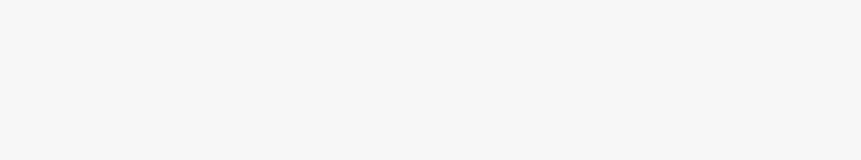
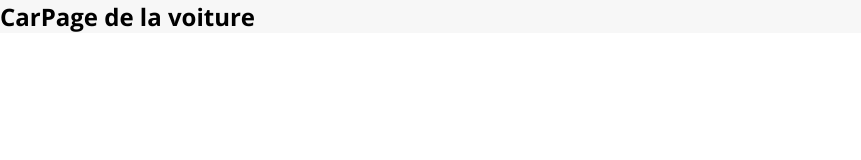
Before and after one commit to romainniamor/HorizonCar, a React (Vite) app: page /car/1 in a window 1280 px wide. Shown: the top 160 px of the page, without its empty margins (0-861 px from the left). Built offline with nearby package versions, Linux system fonts and the light colour scheme; the HTML template or start-up script is replaced by a standard one.

Commit message:
🚧 F15: CarPage > add route to CarPage

```diff
--- a/src/App.tsx
+++ b/src/App.tsx
@@ -2,12 +2,14 @@ import "./App.css";
 import { Routes, Route } from "react-router-dom";
 import MainPage from "./components/pages/main/MainPage";
 import ErrorPage from "./components/pages/error/ErrorPage";
+import CarPage from "./components/pages/car/CarPage";
 
 function App() {
   return (
     <>
       <Routes>
         <Route path="/" element={<MainPage />} />
+        <Route path="/car/:id" element={<CarPage />} />
         <Route path="*" element={<ErrorPage />} />
       </Routes>
     </>
--- /dev/null
+++ b/src/components/pages/car/CarPage.tsx
@@ -0,0 +1,18 @@
+import styled from "styled-components";
+import { theme } from "../../../theme";
+
+export default function CarPage() {
+  return (
+    <CarPageStyled>
+      <h2>CarPage de la voiture</h2>
+    </CarPageStyled>
+  );
+}
+
+const CarPageStyled = styled.div`
+  width: 100%;
+  height: 100%;
+  display: flex;
+  flex-direction: column;
+  background-color: ${theme.colors.background_white};
+`;
--- a/src/components/pages/main/MainPage.tsx
+++ b/src/components/pages/main/MainPage.tsx
@@ -6,6 +6,7 @@ import MainContext from "../../../context/MainContext";
 import { useState } from "react";
 import { FAKEPARK } from "../../../fakeData/fakePark";
 import { CarType } from "../../../types";
+import { useNavigate } from "react-router-dom";
 
 export default function MainPage() {
   //states
@@ -18,6 +19,8 @@ export default function MainPage() {
   const [isCollapsed, setIsCollapsed] = useState<boolean>(false);
   const [formIsSubmited, setFormIsSubmited] = useState<boolean>(false);
   const [emptySelection, setEmptySelection] = useState<boolean>(false);
+
+  const navigate = useNavigate();
 
   //comportements
 
@@ -65,6 +68,10 @@ export default function MainPage() {
     }
   };
 
+  const handleViewCar = async (id: CarType) => {
+    navigate("/car/" + id);
+  };
+
   const handleChange = (e: React.FormEvent<HTMLInputElement>) => {
     setNewFilter((e.target as HTMLInputElement).value);
   };
@@ -98,6 +105,7 @@ export default function MainPage() {
     formIsSubmited,
     emptySelection,
     setEmptySelection,
+    handleViewCar,
   };
 
   //affichage
--- a/src/components/pages/main/mainContent/carList/CarList.tsx
+++ b/src/components/pages/main/mainContent/carList/CarList.tsx
@@ -8,7 +8,7 @@ import { CarType } from "../../../../../types";
 
 export default function CarList() {
   //state
-  const { handleAddCartoSelection, isCarSelected, cars } =
+  const { handleAddCartoSelection, handleViewCar, isCarSelected, cars } =
     useContext(MainContext);
 
   //affichage
@@ -21,7 +21,12 @@ export default function CarList() {
               isChecked={isCarSelected(car.id)}
               onClick={() => handleAddCartoSelection(car)}
             />
-            <PrimaryButton label="Voir cette voiture" onClick={() => {}} />
+            <PrimaryButton
+              label="Voir cette voiture"
+              onClick={() => {
+                handleViewCar(car.id);
+              }}
+            />
           </Car>
         );
       })}
--- a/src/components/pages/main/mainContent/panels/panelRight/PanelRight.tsx
+++ b/src/components/pages/main/mainContent/panels/panelRight/PanelRight.tsx
@@ -9,8 +9,12 @@ import { slideIn } from "../../../../../../theme/animations";
 import { CarType } from "../../../../../../types";
 
 export default function PanelRight() {
-  const { carsSelected, isPanelRightVisible, setIsPanelRightVisible } =
-    useContext(MainContext);
+  const {
+    carsSelected,
+    isPanelRightVisible,
+    setIsPanelRightVisible,
+    handleViewCar,
+  } = useContext(MainContext);
 
   const carsInfos = getCarsInfos(carsSelected);
 
@@ -51,7 +55,11 @@ export default function PanelRight() {
           </div>
           <div className="footer">
             {carsSelected.map((car: CarType) => (
-              <PrimaryButton key={car.id} label="Voir la voiture" />
+              <PrimaryButton
+                key={car.id}
+                onClick={() => handleViewCar(car.id)}
+                label="Voir la voiture"
+              />
             ))}
           </div>
         </div>
--- a/src/context/MainContext.ts
+++ b/src/context/MainContext.ts
@@ -19,6 +19,7 @@ const MainContext = createContext<MainContextType>({
 
   handleAddCartoSelection: () => {},
   handleDeleteCarToSelection: () => {},
+  handleViewCar: () => {},
 
   isCarSelected: () => false,
 
```
Also changed, not shown: vercel.json (added).
